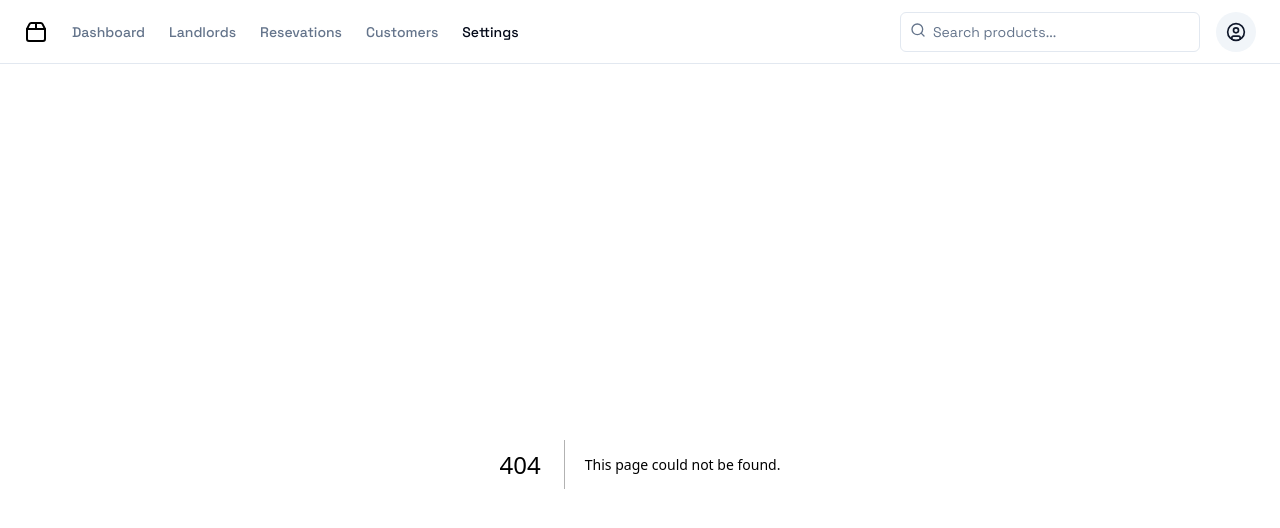
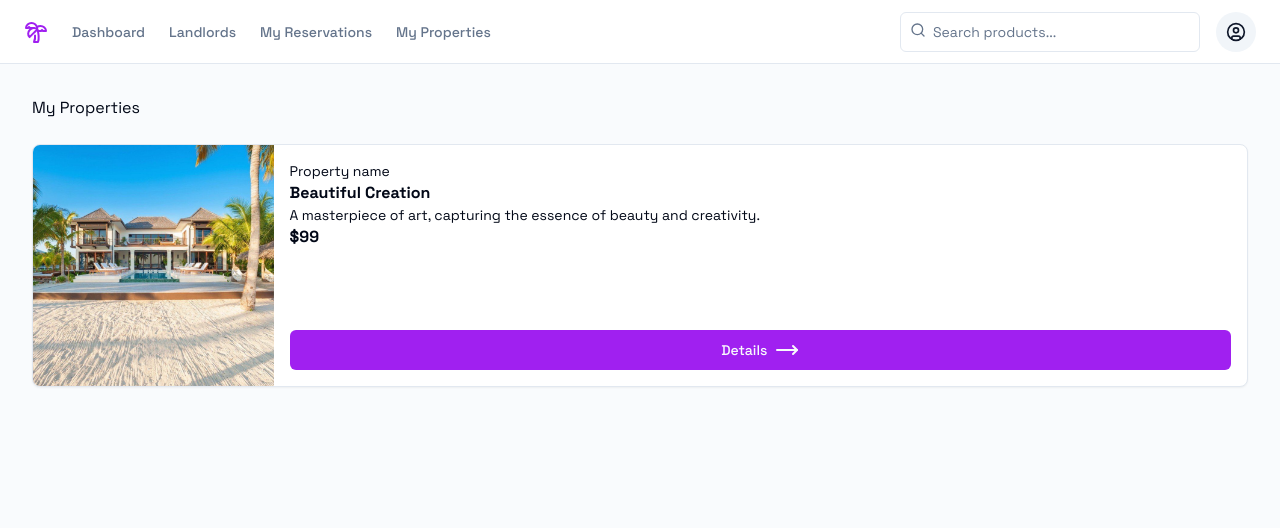
Before and after one commit to nikzaim/vee-ui, a Next.js app: page /my-properties in a window 1280 px wide. Before the commit this address had no page. Shown: the top 528 px of the page. Built offline with nearby package versions, Linux system fonts and the light colour scheme.

Commit message:
ADD: my reservations and my properties page

```diff
--- /dev/null
+++ b/app/my-properties/page.tsx
@@ -0,0 +1,13 @@
+import PageContainer from '@/components/layout/page-container';
+import ReservationCard from '@/components/reservations/reservation-card';
+
+const MyPropertiesPage = () => {
+  return (
+    <PageContainer>
+      <h1>My Properties</h1>
+      <ReservationCard />
+    </PageContainer>
+  );
+};
+
+export default MyPropertiesPage;
--- /dev/null
+++ b/app/my-reservations/page.tsx
@@ -0,0 +1,13 @@
+import PageContainer from '@/components/layout/page-container';
+import ReservationCard from '@/components/reservations/reservation-card';
+
+const MyReservationsPage = () => {
+  return (
+    <PageContainer>
+      <h1>My Reservations</h1>
+      <ReservationCard />
+    </PageContainer>
+  );
+};
+
+export default MyReservationsPage;
--- a/app/reservations/page.tsx
+++ /dev/null
@@ -1,11 +0,0 @@
-import PageContainer from '@/components/layout/page-container';
-
-const ReservationsPage = () => {
-  return (
-    <PageContainer>
-      <h1>My Reservations</h1>
-    </PageContainer>
-  );
-};
-
-export default ReservationsPage;
--- a/components/layout/navbar.tsx
+++ b/components/layout/navbar.tsx
@@ -1,4 +1,4 @@
-import { CircleUser, Menu, Package2, Search } from 'lucide-react';
+import { CircleUser, Menu, Search, TreePalm } from 'lucide-react';
 import Link from 'next/link';
 import { Sheet, SheetContent, SheetTrigger } from '../ui/sheet';
 import { Button } from '../ui/button';
@@ -20,7 +20,7 @@ const Navbar = () => {
           href="/"
           className="flex items-center gap-2 text-lg font-semibold md:text-base"
         >
-          <Package2 className="h-6 w-6" />
+          <TreePalm className="h-6 w-6 text-app" />
           <span className="sr-only">Acme Inc</span>
         </Link>
         <Link
@@ -36,22 +36,16 @@ const Navbar = () => {
           Landlords
         </Link>
         <Link
-          href="/reservations"
-          className="text-muted-foreground transition-colors hover:text-foreground"
+          href="/my-reservations"
+          className="w-28 text-muted-foreground transition-colors hover:text-foreground"
         >
-          Resevations
+          <h1>My Reservations</h1>
         </Link>
         <Link
-          href="#"
-          className="text-muted-foreground transition-colors hover:text-foreground"
+          href="/my-properties"
+          className="w-24 text-muted-foreground transition-colors hover:text-foreground"
         >
-          Customers
-        </Link>
-        <Link
-          href="#"
-          className="text-foreground transition-colors hover:text-foreground"
-        >
-          Settings
+          <h1>My Properties</h1>
         </Link>
       </nav>
       <Sheet>
@@ -67,7 +61,7 @@ const Navbar = () => {
               href="#"
               className="flex items-center gap-2 text-lg font-semibold"
             >
-              <Package2 className="h-6 w-6" />
+              <TreePalm className="h-6 w-6 text-app" />
               <span className="sr-only">Acme Inc</span>
             </Link>
             <Link
--- /dev/null
+++ b/components/reservations/reservation-card.tsx
@@ -0,0 +1,42 @@
+import { Card, CardContent, CardFooter } from '@/components/ui/card';
+import Image from 'next/image';
+import Link from 'next/link';
+import { Button } from '../ui/button';
+import { MoveRight } from 'lucide-react';
+
+const ReservationCard = () => {
+  return (
+    <Link href={'property/1'}>
+      <Card className="flex overflow-hidden">
+        <div className="overflow-hidden">
+          <Image
+            src="/beach-house.jpg"
+            alt="Product Image"
+            width={300}
+            height={300}
+            className="scale-[1.35] aspect-square object-cover hover:scale-150 transition md:scale-100 hover:md:scale-110"
+          />
+        </div>
+        <div className="flex flex-col w-full">
+          <CardContent className="p-4">
+            <div className="text-sm">Property name</div>
+            <div className="font-bold">Beautiful Creation</div>
+            <p className="text-sm">
+              A masterpiece of art, capturing the essence of beauty and
+              creativity.
+            </p>
+            <div className="font-bold">$99</div>
+          </CardContent>
+          <CardFooter className="p-4 mt-auto">
+            <Button className="w-full flex gap-2 items-center bg-app">
+              Details
+              <MoveRight />
+            </Button>
+          </CardFooter>
+        </div>
+      </Card>
+    </Link>
+  );
+};
+
+export default ReservationCard;
```
